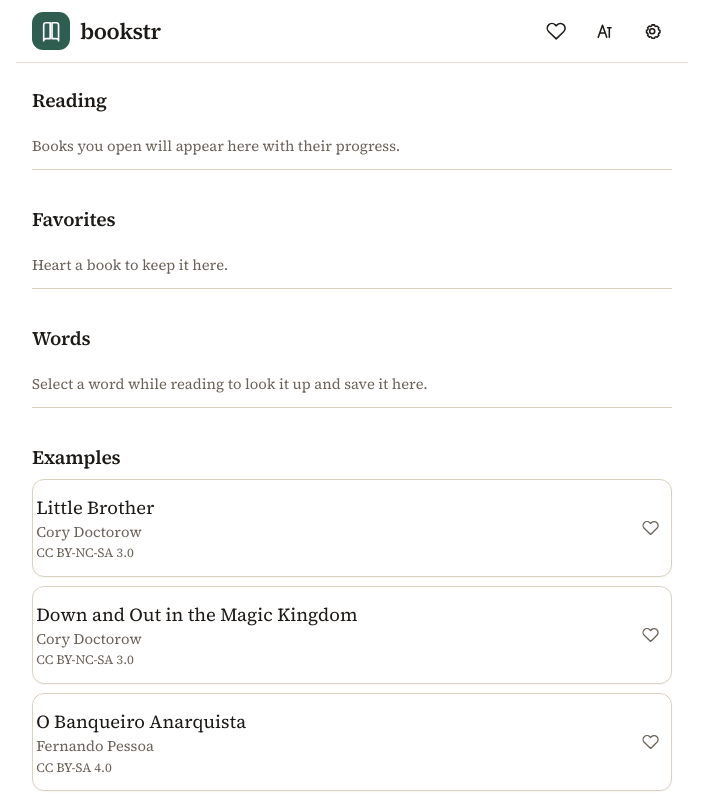
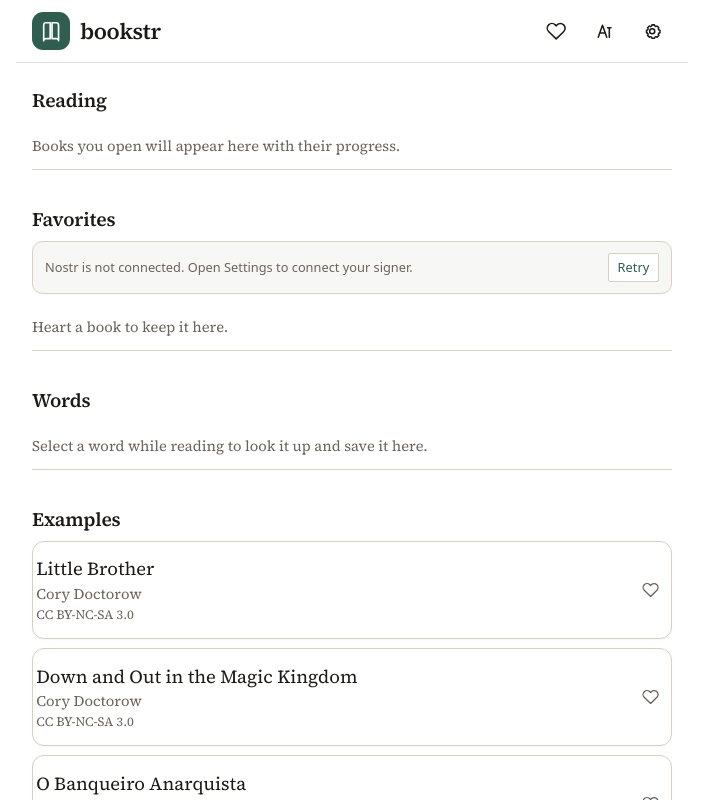
Before and after one commit to guaka/bookstr, a React (Vite) app in the folder web/: page / in a window 1280 px wide. Shown: the top 800 px of the page, without its empty margins (288-991 px from the left). Built offline with nearby package versions, Linux system fonts and the light colour scheme.

Commit message:
Restore LibVault Nostr favorites sync

```diff
--- a/web/src/App.css
+++ b/web/src/App.css
@@ -178,6 +178,31 @@
   margin: 0;
   padding: 0.85rem 0;
   border-bottom: 1px solid var(--line);
+}
+
+.shelf-sync {
+  display: flex;
+  align-items: center;
+  justify-content: space-between;
+  gap: 0.75rem;
+  margin: 0 0 0.6rem;
+  padding: 0.65rem 0.75rem;
+  border: 1px solid var(--line);
+  border-radius: 0.65rem;
+  color: var(--muted);
+  background: var(--surface-soft);
+  font-family: system-ui, sans-serif;
+  font-size: 0.8rem;
+}
+
+.shelf-sync.error {
+  color: var(--error);
+}
+
+.shelf-sync button {
+  padding: 0.3rem 0.55rem;
+  color: var(--accent);
+  background: var(--surface);
 }
 
 .library-header .icon-button {
--- a/web/src/App.tsx
+++ b/web/src/App.tsx
@@ -19,6 +19,7 @@
 
 type Screen = 'library' | 'settings' | 'reader'
 type Route = { screen: Screen; bookId?: string; section?: 'favorites' | 'words'; settingsOpen?: boolean }
+type FavoritesSyncStatus = 'idle' | 'syncing' | 'synced' | 'disconnected' | 'error'
 
 const DEFAULT_CATALOG = `${import.meta.env.BASE_URL}catalog/catalog.json`
 
@@ -70,6 +71,10 @@
   const [externalFavorites, setExternalFavorites] = useState<ExternalFavorite[]>([])
   const [progress, setProgress] = useState<ReadingProgress[]>([])
   const [vocabulary, setVocabulary] = useState<VocabularyWord[]>([])
+  const [favoritesSync, setFavoritesSync] = useState<{
+    status: FavoritesSyncStatus
+    message: string
+  }>({ status: 'idle', message: '' })
   const progressById = useMemo(
     () => new Map(progress.map((item) => [item.bookId, item])),
     [progress],
@@ -107,6 +112,45 @@
   const refreshVocabulary = useCallback(async () => {
     setVocabulary((await listVocabulary()).sort((a, b) => b.lastSeenAt - a.lastSeenAt))
   }, [])
+
+  const syncNostr = useCallback(
+    async (catalogBooks: CatalogBook[]): Promise<string> => {
+      setFavoritesSync({ status: 'syncing', message: 'Syncing Nostr favorites…' })
+      try {
+        const nostr = await import('./lib/nostr')
+        const identity = await nostr.restorePreferredIdentity()
+        if (!identity) {
+          const message = 'Nostr is not connected. Open Settings to connect your signer.'
+          setFavoritesSync({ status: 'disconnected', message })
+          return message
+        }
+
+        const shared = await nostr.pullSharedFavorites(catalogBooks)
+        setFavoriteIds((current) => {
+          const merged = new Set([...current, ...shared.bookIds])
+          saveFavorites(merged)
+          return merged
+        })
+        setExternalFavorites(shared.external)
+        const favoriteCount = shared.bookIds.length + shared.external.length
+        const message = `Nostr synced ${favoriteCount} LibVault favorite${favoriteCount === 1 ? '' : 's'}.`
+        setFavoritesSync({ status: 'synced', message })
+
+        try {
+          await Promise.all([nostr.pullProgress(), nostr.pullVocabulary()])
+          await Promise.all([refreshProgress(), refreshVocabulary()])
+        } catch {
+          // Favorites already synced; progress and words remain offline-first.
+        }
+        return message
+      } catch (error) {
+        const message = error instanceof Error ? error.message : String(error)
+        setFavoritesSync({ status: 'error', message })
+        return message
+      }
+    },
+    [refreshProgress, refreshVocabulary],
+  )
 
   useEffect(() => {
     if (!window.location.hash) {
@@ -148,22 +192,12 @@
         // Let React paint the catalog before loading signer, relay, QR, and
         // crypto code. Sync stays automatic but no longer delays interactivity.
         await new Promise<void>((resolve) => requestAnimationFrame(() => resolve()))
-        const nostr = await import('./lib/nostr')
-        await nostr.restorePreferredIdentity()
-        const shared = await nostr.pullSharedFavorites(loadedBooks)
-        setFavoriteIds((current) => {
-          const merged = new Set([...current, ...shared.bookIds])
-          saveFavorites(merged)
-          return merged
-        })
-        setExternalFavorites(shared.external)
-        await Promise.all([nostr.pullProgress(), nostr.pullVocabulary()])
-        await Promise.all([refreshProgress(), refreshVocabulary()])
+        await syncNostr(loadedBooks)
       } catch {
         /* catalog error is rendered; signer/relay failures remain offline-first */
       }
     })()
-  }, [refresh, refreshProgress, refreshVocabulary])
+  }, [refresh, syncNostr])
 
   if (route.screen === 'reader' && active) {
     return (
@@ -204,6 +238,7 @@
                 setTheme(t)
                 void setSetting('theme', t)
               }}
+              onSync={() => syncNostr(books)}
               onBack={() => navigate(`/read/${encodeURIComponent(active.id)}`)}
             />
           </Suspense>
@@ -226,6 +261,7 @@
             setTheme(t)
             void setSetting('theme', t)
           }}
+          onSync={() => syncNostr(books)}
           onBack={() => {
             navigate('/')
             void refresh()
@@ -256,9 +292,12 @@
       vocabulary={vocabulary}
       favoritesActive={route.section === 'favorites'}
       wordsActive={route.section === 'words'}
+      nostrFavoritesStatus={favoritesSync.status}
+      nostrFavoritesMessage={favoritesSync.message}
       onHome={() => navigate('/')}
       onFavorites={() => navigate('/favorites')}
       onWords={() => navigate('/words')}
+      onRetryNostr={() => void syncNostr(books)}
       onToggleFavorite={toggleFavorite}
       onSettings={() => navigate('/settings')}
       onOpen={(book) => {
--- a/web/src/components/Library.tsx
+++ b/web/src/components/Library.tsx
@@ -17,6 +17,9 @@
   vocabulary: VocabularyWord[]
   favoritesActive: boolean
   wordsActive: boolean
+  nostrFavoritesStatus: 'idle' | 'syncing' | 'synced' | 'disconnected' | 'error'
+  nostrFavoritesMessage: string
+  onRetryNostr: () => void
   loading: boolean
   error: string | null
 }
@@ -82,6 +85,9 @@
   vocabulary,
   favoritesActive,
   wordsActive,
+  nostrFavoritesStatus,
+  nostrFavoritesMessage,
+  onRetryNostr,
   loading,
   error,
 }: Props) {
@@ -163,6 +169,20 @@
 
           <section className="book-shelf" aria-labelledby="favorites-heading">
             <h2 id="favorites-heading">Favorites</h2>
+            {nostrFavoritesStatus !== 'idle' &&
+              (nostrFavoritesStatus !== 'synced' ||
+                (favorites.length === 0 && externalFavorites.length === 0)) && (
+                <div className={`shelf-sync ${nostrFavoritesStatus}`} role="status">
+                  <span>{nostrFavoritesMessage}</span>
+                  {(nostrFavoritesStatus === 'error' ||
+                    nostrFavoritesStatus === 'disconnected' ||
+                    nostrFavoritesStatus === 'synced') && (
+                    <button type="button" onClick={onRetryNostr}>
+                      Retry
+                    </button>
+                  )}
+                </div>
+              )}
             {favorites.length === 0 && externalFavorites.length === 0 ? (
               <p className="muted shelf-empty">Heart a book to keep it here.</p>
             ) : (
--- a/web/src/components/Settings.tsx
+++ b/web/src/components/Settings.tsx
@@ -7,8 +7,6 @@
   getNpub,
   getNsec,
   getRelays,
-  pullProgress,
-  pullVocabulary,
   restoreNip46,
   setNsec,
   setRelays,
@@ -27,6 +25,7 @@
   onTheme: (t: Theme) => void
   translationLanguage: TranslationLanguage
   onTranslationLanguage: (language: TranslationLanguage) => void
+  onSync: () => Promise<string>
 }
 
 function shortNpub(npub: string) {
@@ -53,6 +52,7 @@
   onTheme,
   translationLanguage,
   onTranslationLanguage,
+  onSync,
 }: Props) {
   const [nsec, setNsecField] = useState('')
   const [npub, setNpub] = useState('')
@@ -412,11 +412,7 @@
         onClick={() => {
           void (async () => {
             try {
-              const [progressCount, wordCount] = await Promise.all([
-                pullProgress(),
-                pullVocabulary(),
-              ])
-              setStatus(`Merged ${progressCount} progress update(s) and ${wordCount} word(s)`)
+              setStatus(await onSync())
             } catch (e) {
               setStatus(e instanceof Error ? e.message : String(e))
             }
--- a/web/src/lib/nostr.ts
+++ b/web/src/lib/nostr.ts
@@ -151,6 +151,7 @@
 let bunkerSigner: BunkerSigner | null = null
 let bunkerPool: SimplePool | null = null
 let bunkerRelays: string[] = []
+let nip07Pubkey: string | null = null
 
 async function closeBunker(): Promise<void> {
   if (bunkerSigner) {
@@ -209,6 +210,7 @@
   if (!ok || !window.nostr) throw new Error('No NIP-07 extension found')
   await closeBunker()
   const pubkey = await window.nostr.getPublicKey()
+  nip07Pubkey = pubkey
   const npub = hexToNpub(pubkey)
   await setSetting('authMode', 'nip07')
   await setSetting('npub', npub)
@@ -368,6 +370,7 @@
     }
   }
   await closeBunker()
+  nip07Pubkey = null
   await setSetting('nsec', '')
   await setSetting('npub', '')
   await setSetting('nip46ClientNsec', '')
@@ -381,6 +384,7 @@
   const nsec = await getNsec()
 
   if (mode === 'nip07' && hasNip07()) {
+    if (nip07Pubkey) return nip07Pubkey
     try {
       const { npub } = await connectNip07()
       const decoded = nip19.decode(npub)
@@ -591,20 +595,28 @@
   const pubkey = await resolvePubkey()
   if (!pubkey) return { bookIds: [], external: [] }
 
-  const relays = await getRelays()
+  // LibVault publishes this shared list to its interoperability relay even
+  // when Bookstr uses another relay set for progress and saved words.
+  const relays = [...new Set([...(await getRelays()), ...DEFAULT_RELAYS])]
   const pool = new SimplePool()
   try {
-    const events = await pool.querySync(relays, {
-      kinds: [FAVORITES_KIND],
-      authors: [pubkey],
-      '#d': [FAVORITES_D_TAG],
-    })
+    const events = await pool.querySync(
+      relays,
+      {
+        kinds: [FAVORITES_KIND],
+        authors: [pubkey],
+        '#d': [FAVORITES_D_TAG],
+      },
+      { maxWait: 5000 },
+    )
     const latest = events.sort((a, b) => b.created_at - a.created_at)[0]
     if (!latest) return { bookIds: [], external: [] }
     const plaintext = await decryptFromSelf(pubkey, latest.content)
     return matchSharedFavorites(parseSharedFavoriteTags(JSON.parse(plaintext)), books)
-  } catch {
-    return { bookIds: [], external: [] }
+  } catch (error) {
+    throw new Error(
+      `Could not read LibVault favorites: ${error instanceof Error ? error.message : String(error)}`,
+    )
   } finally {
     pool.close(relays)
   }
```
Also changed, not shown: 1 other file (tests, documents, lock files or other folders).
